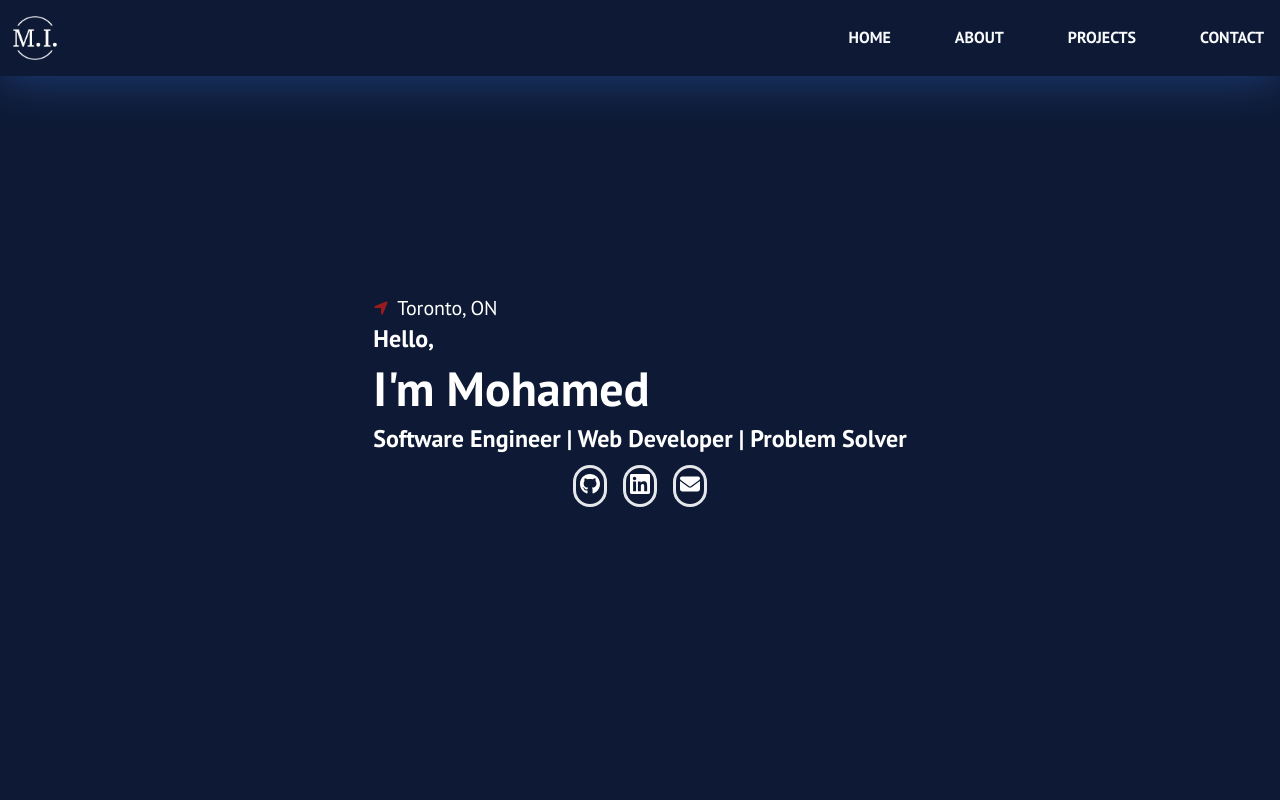
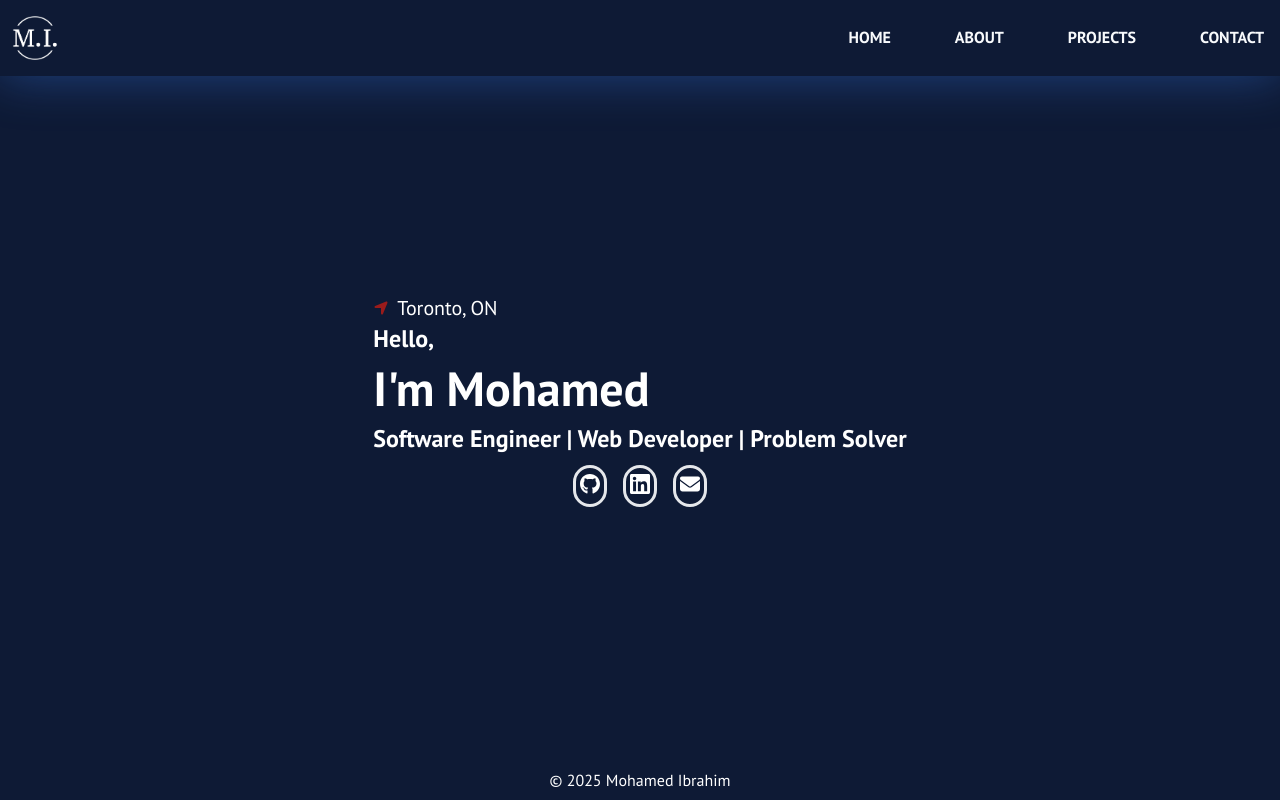
Before and after one commit to moibra05/personal-website-v2, a Next.js app: page / in a window 1280 px wide. Built offline with nearby package versions, Linux system fonts and the light colour scheme.

Commit message:
feat: added footer

```diff
--- a/src/app/layout.tsx
+++ b/src/app/layout.tsx
@@ -38,9 +38,10 @@ export default function RootLayout({
 }>) {
   return (
     <html lang="en">
-      <body className={`${ptSans.variable} antialiased bg-primary`}>
+      <body className={`${ptSans.variable} antialiased bg-primary relative`}>
         <Navbar />
         <main className="max-w-screen-lg mx-auto px-4">{children}</main>
+        <footer className="absolute bottom-0 w-full text-center py-2">&copy; {new Date().getFullYear()} Mohamed Ibrahim</footer>
       </body>
     </html>
   );
--- a/src/app/styles/globals.css
+++ b/src/app/styles/globals.css
@@ -16,7 +16,7 @@
 }
 
 body {
-  color: var(--secondary);
+  color: white;
   background: var(--white-1);
   font-family: var(--font-pt-sans);
 }
```
